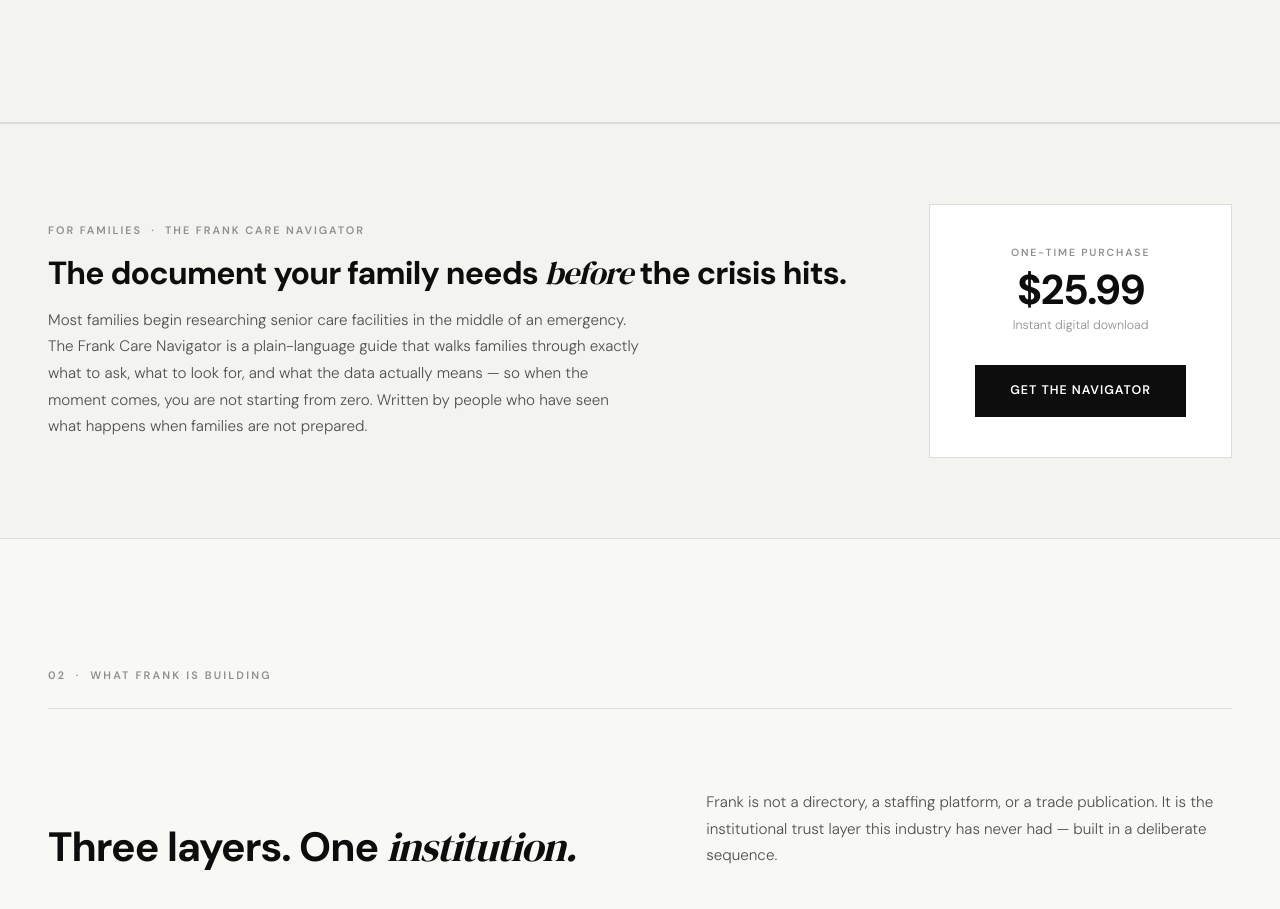
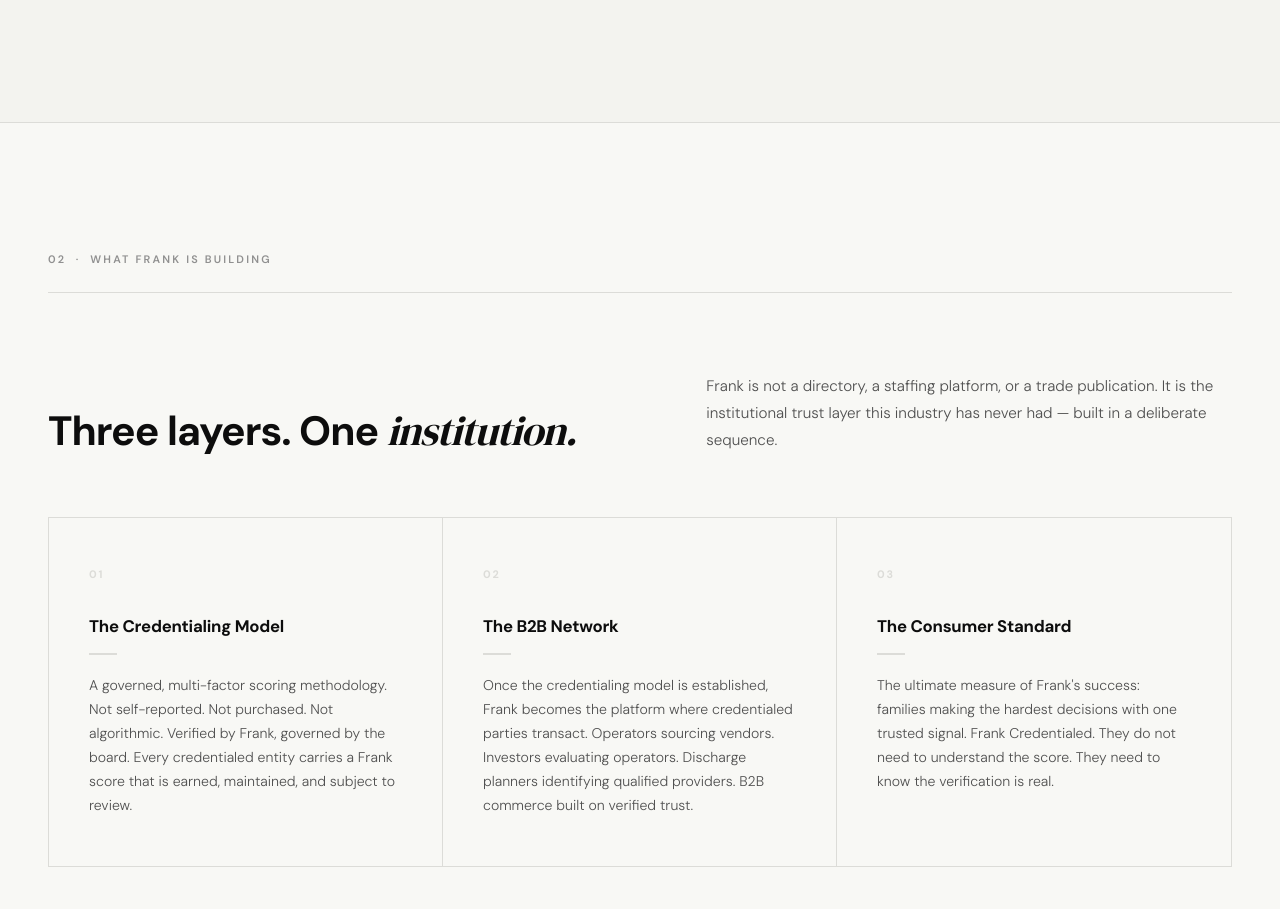
Before and after one commit to ItsPobuta/frank-landing-page, a Next.js app: page / in a window 1280 px wide. Shown: the part 2280-3189 px from the top of the page. Built offline with nearby package versions, Linux system fonts and the light colour scheme.

Commit message:
fix: removed the navigation-banner from the page. might delete later from the code base

```diff
--- a/app/page.tsx
+++ b/app/page.tsx
@@ -5,7 +5,6 @@
 import { Hero } from '@/components/hero'
 import { LayersSection } from '@/components/layers-section'
 import { Nav } from '@/components/nav'
-import { NavigatorBanner } from '@/components/navigator-banner'
 import { NavigatorSection } from '@/components/navigator-section'
 import { ProblemSection } from '@/components/problem-section'
 import { PullquoteSection } from '@/components/pullquote-section'
@@ -19,7 +18,6 @@
       <Hero />
       <ProblemSection />
       <PullquoteSection />
-      <NavigatorBanner />
       <LayersSection />
       <BoardSection />
       <CharterSection />
```
